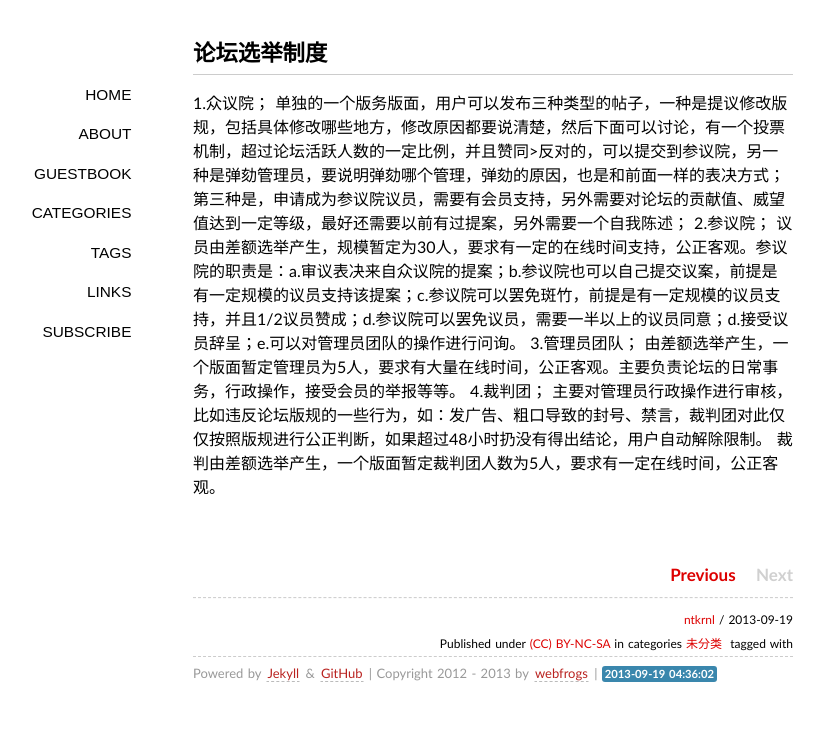
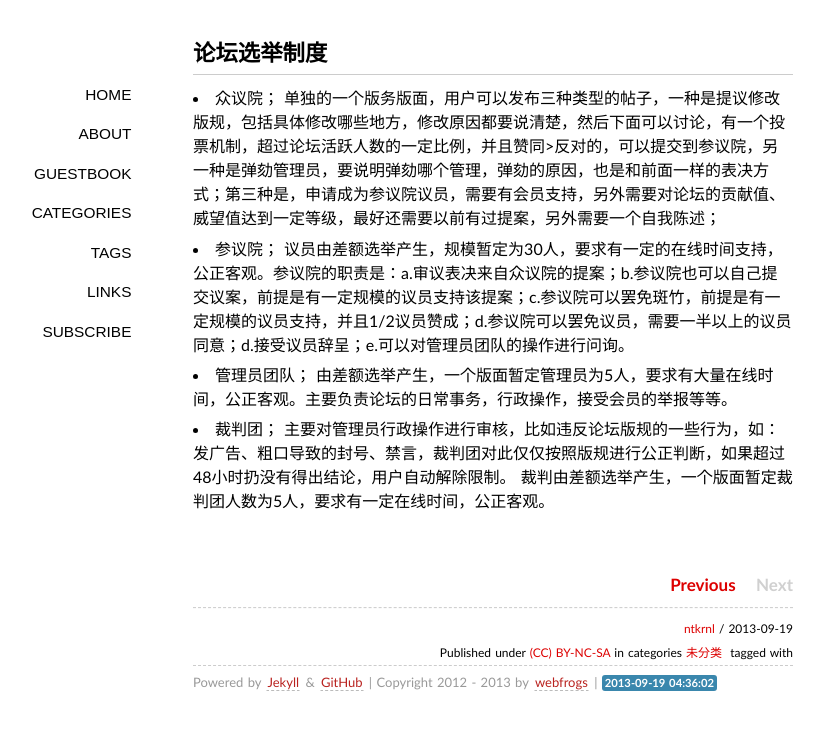
Before and after one commit to ntkrnl/ntkrnl.github.io, a Jekyll site: the page built from _posts/2013-09-19-forum-on-electoral-systems.markdown, in a window 1280 px wide. Shown: the top 730 px of the page, without its empty margins (147-971 px from the left). Built offline with Jekyll 4.4.1, drawn with Linux system fonts in a browser that asks for light colours; some web fonts are replaced; Markdown is read by kramdown in place of the engine named in the settings; comment, search, counter and statistics services are not loaded.

Commit message:
Update 2013-09-19-forum-on-electoral-systems.markdown

```diff
--- a/_posts/2013-09-19-forum-on-electoral-systems.markdown
+++ b/_posts/2013-09-19-forum-on-electoral-systems.markdown
@@ -10,12 +10,12 @@ categories:
 - 未分类
 ---
 
-1.众议院；
+- 众议院；
 单独的一个版务版面，用户可以发布三种类型的帖子，一种是提议修改版规，包括具体修改哪些地方，修改原因都要说清楚，然后下面可以讨论，有一个投票机制，超过论坛活跃人数的一定比例，并且赞同>反对的，可以提交到参议院，另一种是弹劾管理员，要说明弹劾哪个管理，弹劾的原因，也是和前面一样的表决方式；第三种是，申请成为参议院议员，需要有会员支持，另外需要对论坛的贡献值、威望值达到一定等级，最好还需要以前有过提案，另外需要一个自我陈述；
-2.参议院；
+- 参议院；
 议员由差额选举产生，规模暂定为30人，要求有一定的在线时间支持，公正客观。参议院的职责是：a.审议表决来自众议院的提案；b.参议院也可以自己提交议案，前提是有一定规模的议员支持该提案；c.参议院可以罢免斑竹，前提是有一定规模的议员支持，并且1/2议员赞成；d.参议院可以罢免议员，需要一半以上的议员同意；d.接受议员辞呈；e.可以对管理员团队的操作进行问询。
-3.管理员团队；
+- 管理员团队；
 由差额选举产生，一个版面暂定管理员为5人，要求有大量在线时间，公正客观。主要负责论坛的日常事务，行政操作，接受会员的举报等等。
-4.裁判团；
+- 裁判团；
 主要对管理员行政操作进行审核，比如违反论坛版规的一些行为，如：发广告、粗口导致的封号、禁言，裁判团对此仅仅按照版规进行公正判断，如果超过48小时扔没有得出结论，用户自动解除限制。
 裁判由差额选举产生，一个版面暂定裁判团人数为5人，要求有一定在线时间，公正客观。
```
